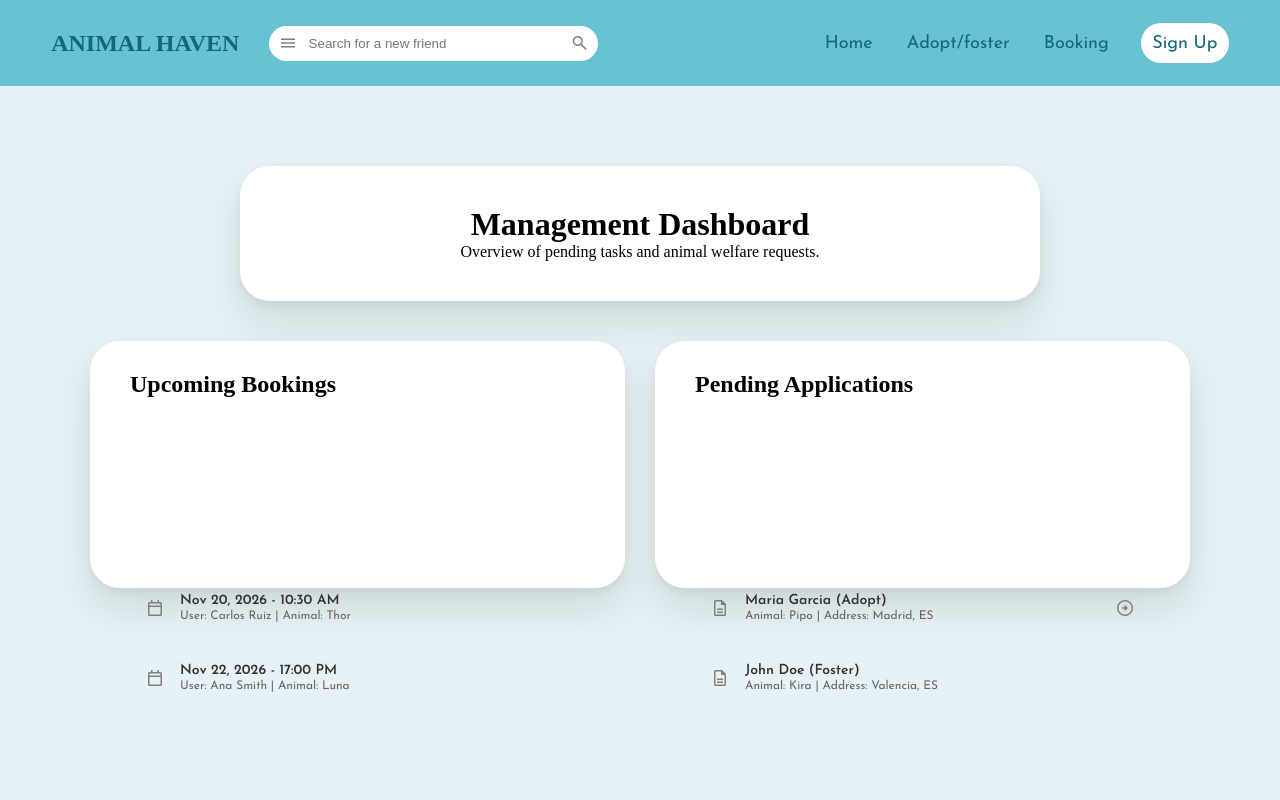
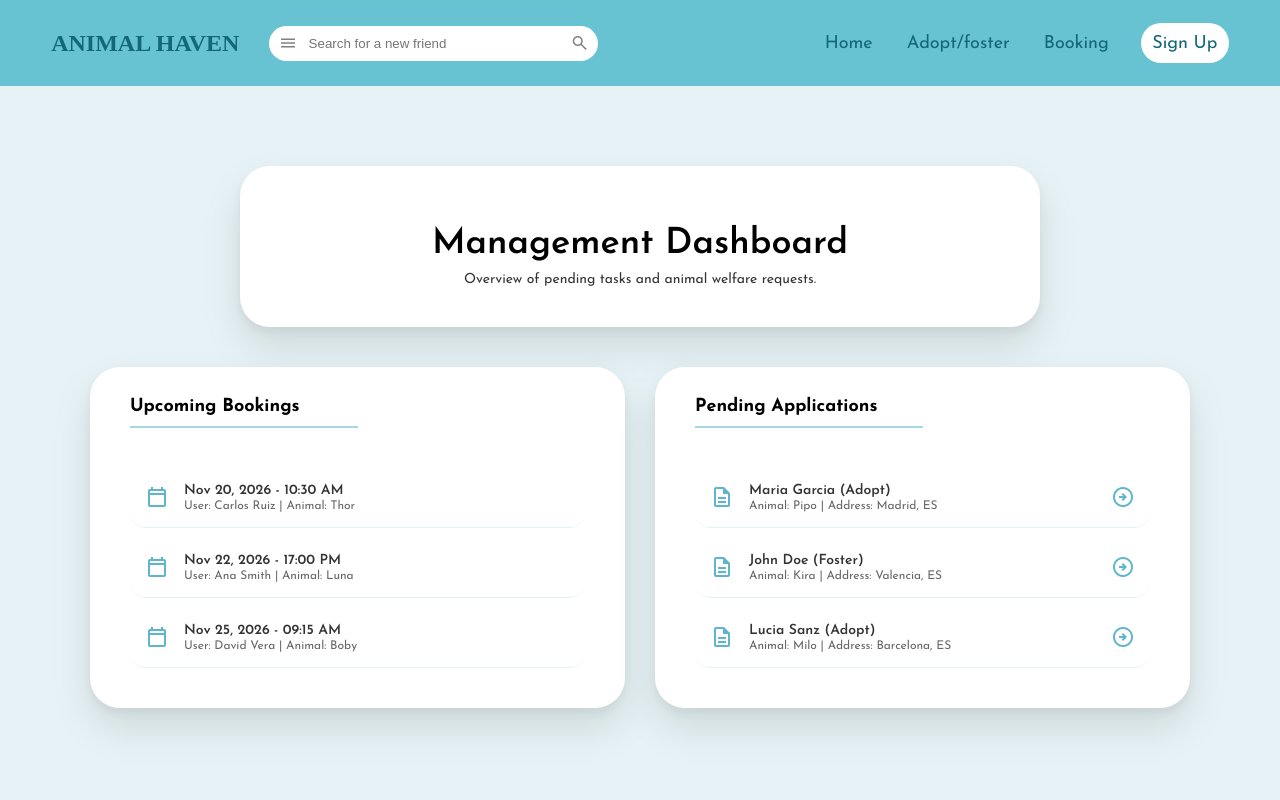
Before and after one commit to AllenHyun/Animal_Haven, an Angular app in the folder frontend/: page /dashboard in a window 1280 px wide. Shown: the top 800 px of the page. Built offline with nearby package versions, Linux system fonts and the light colour scheme; a web font is replaced by a local one.

Commit message:
Dashboard for bookings and applications

```diff
--- a/frontend/src/app/pages/dashboard/dashboard.css
+++ b/frontend/src/app/pages/dashboard/dashboard.css
@@ -1,3 +1,18 @@
+.profile-name {
+  font-family: 'Josefin Sans', sans-serif;
+  font-size: 36px;
+  color: #000;
+  margin: 20px 0 10px 0;
+  font-weight: 600;
+}
+
+.about-text {
+  font-family: 'Josefin Sans', sans-serif;
+  font-size: 14px;
+  color: #333;
+  margin: 0;
+}
+
 .page-container {
   display: flex;
   flex-direction: column;
@@ -25,6 +40,7 @@
   max-width: 1100px;
   gap: 30px;
   justify-content: center;
+  align-items: stretch;
 }
 
 .profile-card {
@@ -33,12 +49,41 @@
   border-radius: 30px;
   padding: 30px 40px;
   box-shadow: 0 5px 10px rgba(0, 0, 0, 0.05), 0 20px 40px rgba(0, 0, 0, 0.1);
+  display: flex;
+  flex-direction: column;
+  height: fit-content;
 }
+
+.section-header {
+  display: flex;
+  gap: 10px;
+  margin-bottom: 20px;
+}
+
+.section-header.column { flex-direction: column; }
+.section-header.start { align-items: flex-start; }
+
+.section-header h2 {
+  font-family: 'Josefin Sans', sans-serif;
+  color: #000;
+  font-size: 18px;
+  margin: 0;
+  white-space: nowrap;
+}
+
+.line {
+  height: 1.5px;
+  background-color: #a5d8e4;
+  width: 100%;
+}
+
+.line.half-line { width: 50%; }
 
 .list-container {
   list-style: none;
   padding: 0;
-  margin-top: 20px;
+  margin: 20px 0 0 0;
+  display: block;
 }
 
 .dashboard-item {
@@ -59,6 +104,7 @@
 .item-text {
   flex-grow: 1;
   margin-left: 15px;
+  text-align: left;
 }
 
 .main-text {
@@ -76,6 +122,11 @@
   margin: 2px 0 0 0;
 }
 
+.edit, .arrow {
+  color: #5fb6cc;
+  font-size: 24px;
+}
+
 @media (max-width: 900px) {
   .dashboard-grid-container {
     flex-direction: column;
--- a/frontend/src/app/pages/dashboard/dashboard.html
+++ b/frontend/src/app/pages/dashboard/dashboard.html
@@ -22,32 +22,20 @@
 
       <ul class="list-container">
 
+        @for (booking of bookings; track $index) {
           <li class="dashboard-item">
 
             <span class="material-symbols-outlined edit">calendar_today</span>
 
             <div class="item-text">
 
-            <p class="main-text">Nov 20, 2026 - 10:30 AM</p>
-            <p class="sub-text">User: Carlos Ruiz | Animal: Thor</p>
+              <p class="main-text">{{ booking.date }} - {{ booking.time }}</p>
+              <p class="sub-text">User: {{ booking.user }} | Animal: {{ booking.animal }}</p>
 
             </div>
 
           </li>
-
-        <li class="dashboard-item">
-
-          <span class="material-symbols-outlined edit">calendar_today</span>
-
-          <div class="item-text">
-
-            <p class="main-text">Nov 22, 2026 - 17:00 PM</p>
-            <p class="sub-text">User: Ana Smith | Animal: Luna</p>
-
-          </div>
-
-        </li>
-
+        }
       </ul>
 
     </article>
@@ -64,36 +52,22 @@
 
       <ul class="list-container">
 
+        @for (app of applications; track $index) {
           <li class="dashboard-item clickable">
 
             <span class="material-symbols-outlined edit">description</span>
 
             <div class="item-text">
 
-            <p class="main-text">Maria Garcia (Adopt)</p>
-            <p class="sub-text">Animal: Pipo | Address: Madrid, ES</p>
+              <p class="main-text">{{ app.name }} ({{ app.type }})</p>
+              <p class="sub-text">Animal: {{ app.animal }} | Address: {{ app.location }}</p>
 
             </div>
 
             <span class="material-symbols-outlined arrow">arrow_circle_right</span>
 
           </li>
-
-        <li class="dashboard-item clickable">
-
-          <span class="material-symbols-outlined edit">description</span>
-
-          <div class="item-text">
-
-            <p class="main-text">John Doe (Foster)</p>
-            <p class="sub-text">Animal: Kira | Address: Valencia, ES</p>
-
-          </div>
-
-          <span class="material-symbols-outlined arrow) arrow_circle_right"></span>
-
-        </li>
-
+        }
       </ul>
 
     </article>
--- a/frontend/src/app/pages/dashboard/dashboard.ts
+++ b/frontend/src/app/pages/dashboard/dashboard.ts
@@ -1,9 +1,23 @@
 import { Component } from '@angular/core';
+import { CommonModule } from '@angular/common';
 
 @Component({
   selector: 'app-dashboard',
-  imports: [],
+  standalone: true,
+  imports: [CommonModule],
   templateUrl: './dashboard.html',
   styleUrl: './dashboard.css',
 })
-export class Dashboard {}
+export class Dashboard {
+  bookings = [
+    { date: 'Nov 20, 2026', time: '10:30 AM', user: 'Carlos Ruiz', animal: 'Thor' },
+    { date: 'Nov 22, 2026', time: '17:00 PM', user: 'Ana Smith', animal: 'Luna' },
+    { date: 'Nov 25, 2026', time: '09:15 AM', user: 'David Vera', animal: 'Boby' }
+  ];
+
+  applications = [
+    { name: 'Maria Garcia', type: 'Adopt', animal: 'Pipo', location: 'Madrid, ES' },
+    { name: 'John Doe', type: 'Foster', animal: 'Kira', location: 'Valencia, ES' },
+    { name: 'Lucia Sanz', type: 'Adopt', animal: 'Milo', location: 'Barcelona, ES' }
+  ];
+}
```
Lines whose indentation alone changed are shown as unchanged.
